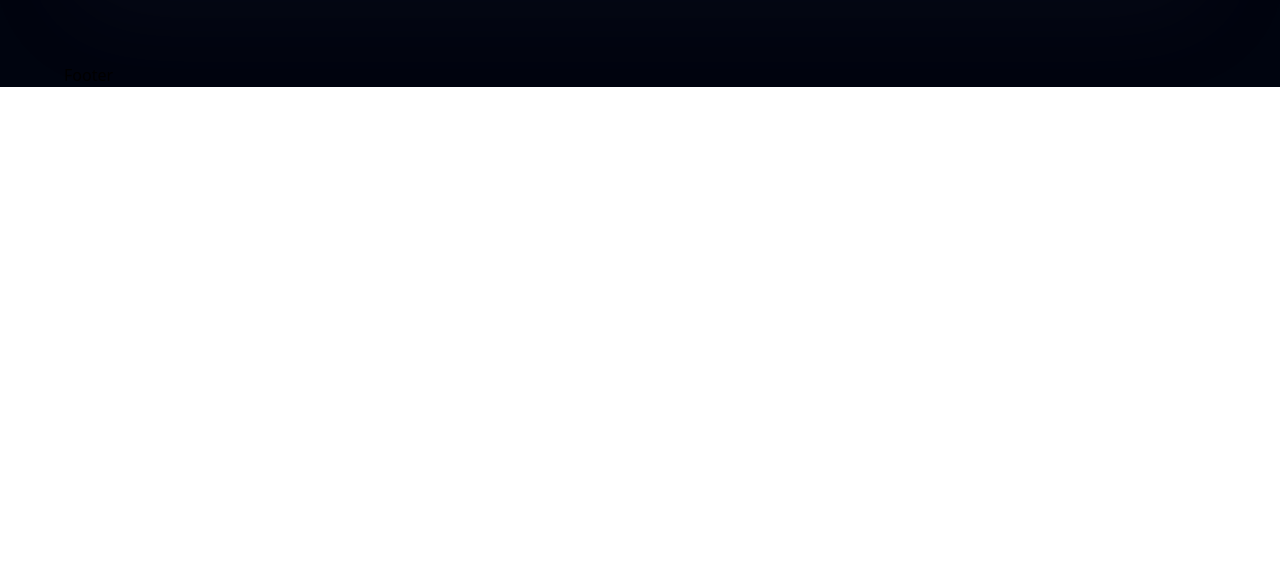
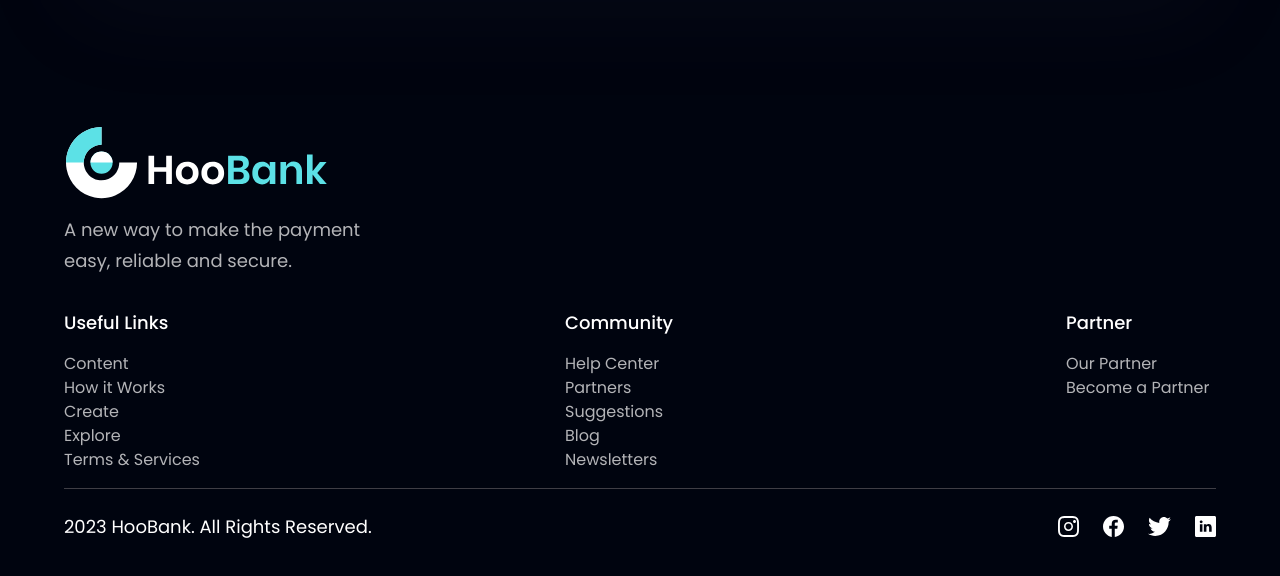
Before and after one commit to raahulvinod/Bank-modern-app, a React (Vite) app in the folder bank_modern_app/: page / in a window 1280 px wide. Shown: the part 4311-4887 px from the top of the page. Before the commit the page ends 4398 px from the top, so only its background shows below. Built offline with nearby package versions, Linux system fonts and the light colour scheme.

Commit message:
Footer Completed

```diff
--- a/bank_modern_app/src/components/Footer.jsx
+++ b/bank_modern_app/src/components/Footer.jsx
@@ -1,7 +1,69 @@
-import React from 'react';
+import { logo } from '../assets';
+import { footerLinks, socialMedia } from '../constants';
+import styles from '../style';
 
-const Footer = () => {
-  return <div>Footer</div>;
-};
+const Footer = () => (
+  <section className={`${styles.flexCenter} ${styles.paddingY} flex-col`}>
+    <div className={`${styles.flexStart} md:flex-row flex-col mb-8 w-full`}>
+      <div className="flex flex-1 flex-col justify-start">
+        <img
+          src={logo}
+          alt="logo"
+          className="w-[266px] h-[72px] object-contain"
+        />
+        <p className={`${styles.paragraph} mt-4 max-w-[310px]`}>
+          A new way to make the payment easy, reliable and secure.
+        </p>
+      </div>
+    </div>
+    <div className="flex=[1.5] w-full flex flex-row justify-between flex-wrap md:mt-0 mt-10 mb-4">
+      {footerLinks.map((footerLink, index) => {
+        return (
+          <div className="flex flex-col ss:my-0 my-4 min-w-[150px]" key={index}>
+            <h4 className="font-poppins font-medium text-[18px] leading-[27px] text-white">
+              {footerLink.title}
+            </h4>
+            <ul className="list-none mt-4">
+              {footerLink.links.map((link, index) => {
+                return (
+                  <li
+                    key={index}
+                    className={`font-poppins font-normal text-[16px] leading-[24px] text-dimWhite hover:text-secondary cursor-pointer ${
+                      index !== footerLink.links.length - 1
+                        ? 'mb - 4'
+                        : 'mb - 0'
+                    }`}
+                  >
+                    {link.name}
+                  </li>
+                );
+              })}
+            </ul>
+          </div>
+        );
+      })}
+    </div>
+
+    <div className="flex w-full justify-between items-center md:flex-row flex-col pt-6 border-t-[1px] border-t-[#3f3e45]">
+      <p className="font-poppins font-normal text-center text-[18px] leading-[27px] text-white">
+        2023 HooBank. All Rights Reserved.
+      </p>
+      <div className="flex flex-row md:mt-0 mt-6">
+        {socialMedia.map((social, index) => {
+          return (
+            <img
+              key={social.id}
+              src={social.icon}
+              alt={social.icon}
+              className={`${
+                index !== socialMedia.length - 1 ? 'mr-6' : 'mr-0'
+              }`}
+            />
+          );
+        })}
+      </div>
+    </div>
+  </section>
+);
 
 export default Footer;
```
